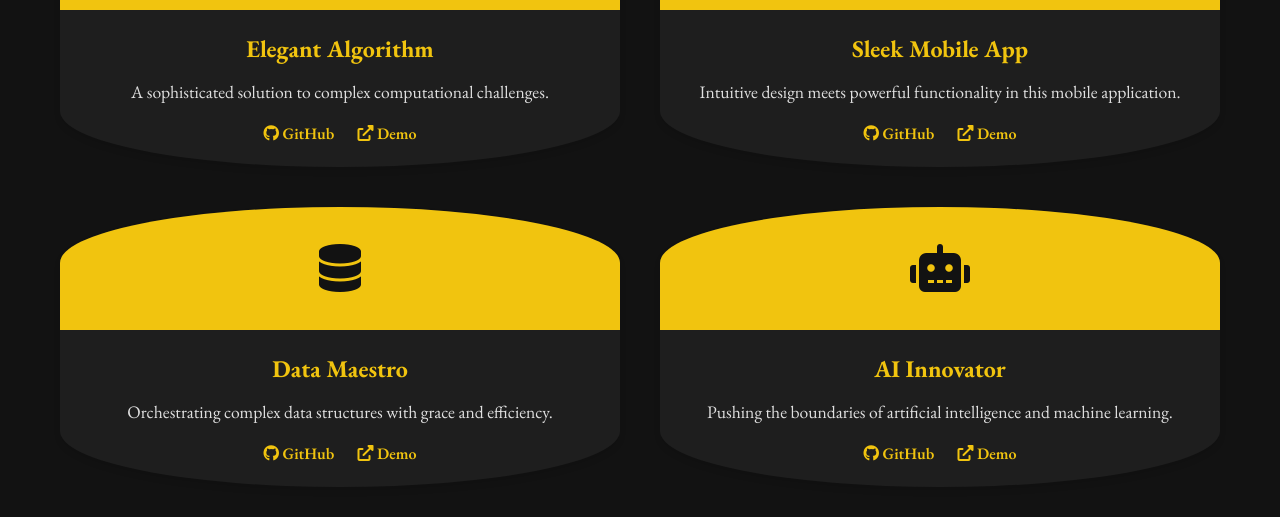
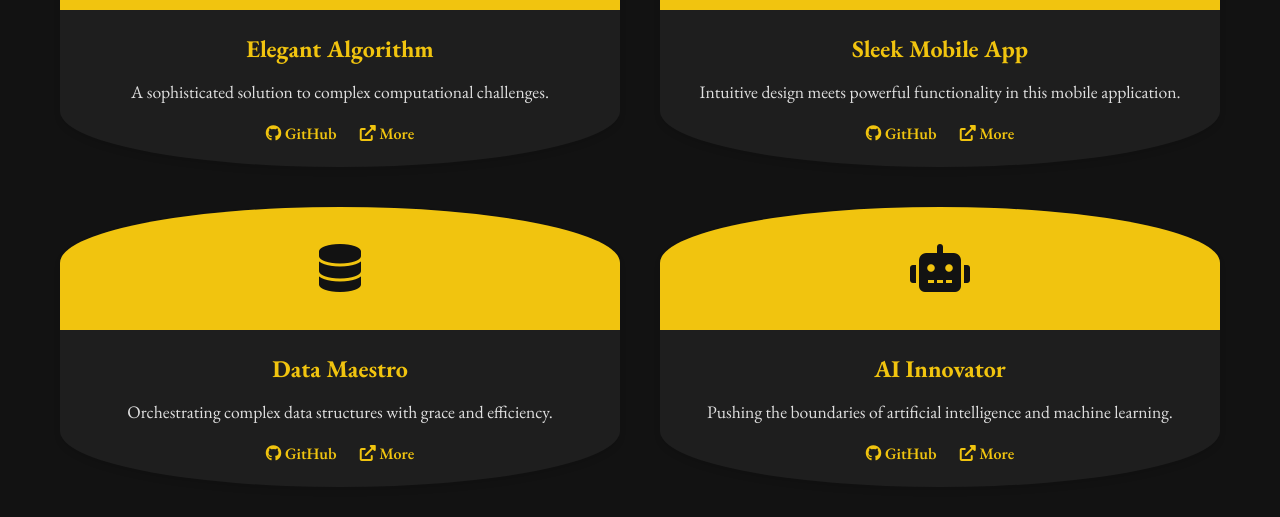
Before and after one commit to 2-TOUCH/upmorgan.github.io, a plain HTML site: page index.html in a window 1280 px wide. Shown: the part 1120-1637 px from the top of the page. Drawn offline with nearby package versions, Linux system fonts and the light colour scheme.

Commit message:
Testing changes

```diff
--- a/index.html
+++ b/index.html
@@ -257,7 +257,7 @@
                         <p>A sophisticated solution to complex computational challenges.</p>
                         <div class="project-links">
                             <a href="#"><i class="fab fa-github"></i> GitHub</a>
-                            <a href="#"><i class="fas fa-external-link-alt"></i> Demo</a>
+                            <a href="#"><i class="fas fa-external-link-alt"></i> More</a>
                         </div>
                     </div>
                 </div>
@@ -270,7 +270,7 @@
                         <p>Intuitive design meets powerful functionality in this mobile application.</p>
                         <div class="project-links">
                             <a href="#"><i class="fab fa-github"></i> GitHub</a>
-                            <a href="#"><i class="fas fa-external-link-alt"></i> Demo</a>
+                            <a href="#"><i class="fas fa-external-link-alt"></i> More</a>
                         </div>
                     </div>
                 </div>
@@ -283,7 +283,7 @@
                         <p>Orchestrating complex data structures with grace and efficiency.</p>
                         <div class="project-links">
                             <a href="#"><i class="fab fa-github"></i> GitHub</a>
-                            <a href="#"><i class="fas fa-external-link-alt"></i> Demo</a>
+                            <a href="#"><i class="fas fa-external-link-alt"></i> More</a>
                         </div>
                     </div>
                 </div>
@@ -296,7 +296,7 @@
                         <p>Pushing the boundaries of artificial intelligence and machine learning.</p>
                         <div class="project-links">
                             <a href="#"><i class="fab fa-github"></i> GitHub</a>
-                            <a href="#"><i class="fas fa-external-link-alt"></i> Demo</a>
+                            <a href="#"><i class="fas fa-external-link-alt"></i> More</a>
                         </div>
                     </div>
                 </div>
```
